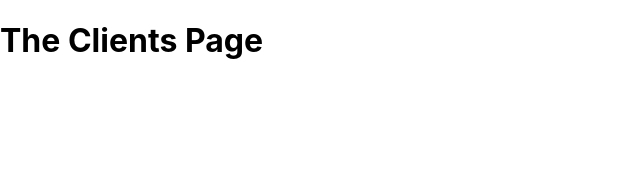
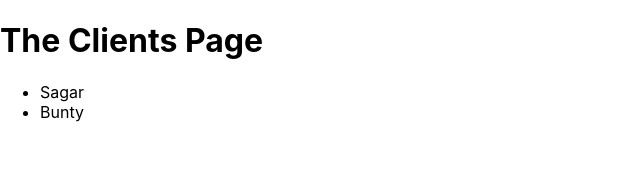
Before and after one commit to sagarbhamre/next.js-14-page-based-routing, a Next.js app: page /clients in a window 1280 px wide. Shown: the top 172 px of the page, without its empty margins (0-640 px from the left). Built offline with nearby package versions, Linux system fonts and the light colour scheme.

Commit message:
dynamic paths on client page

```diff
--- a/pages/clients/index.js
+++ b/pages/clients/index.js
@@ -1,7 +1,23 @@
+import Link from "next/link";
+
+
 function ClientsPage() {
+
+    const clients = [
+        {id:'sagar',name:'Sagar'},
+        {id:'bunty',name:'Bunty'}
+    ]
     return(
         <div>
             <h1>The Clients Page</h1>
+            <ul>
+                { clients.map( (client) => (
+                 <li key={client.id}>
+                   <Link href={`/clients/${client.id}`}> {client.name} </Link>
+                 </li>
+                ))
+                }
+            </ul>
         </div>
     )
 }
```
Also changed, not shown: pages/index.js (+7 -1 lines).
